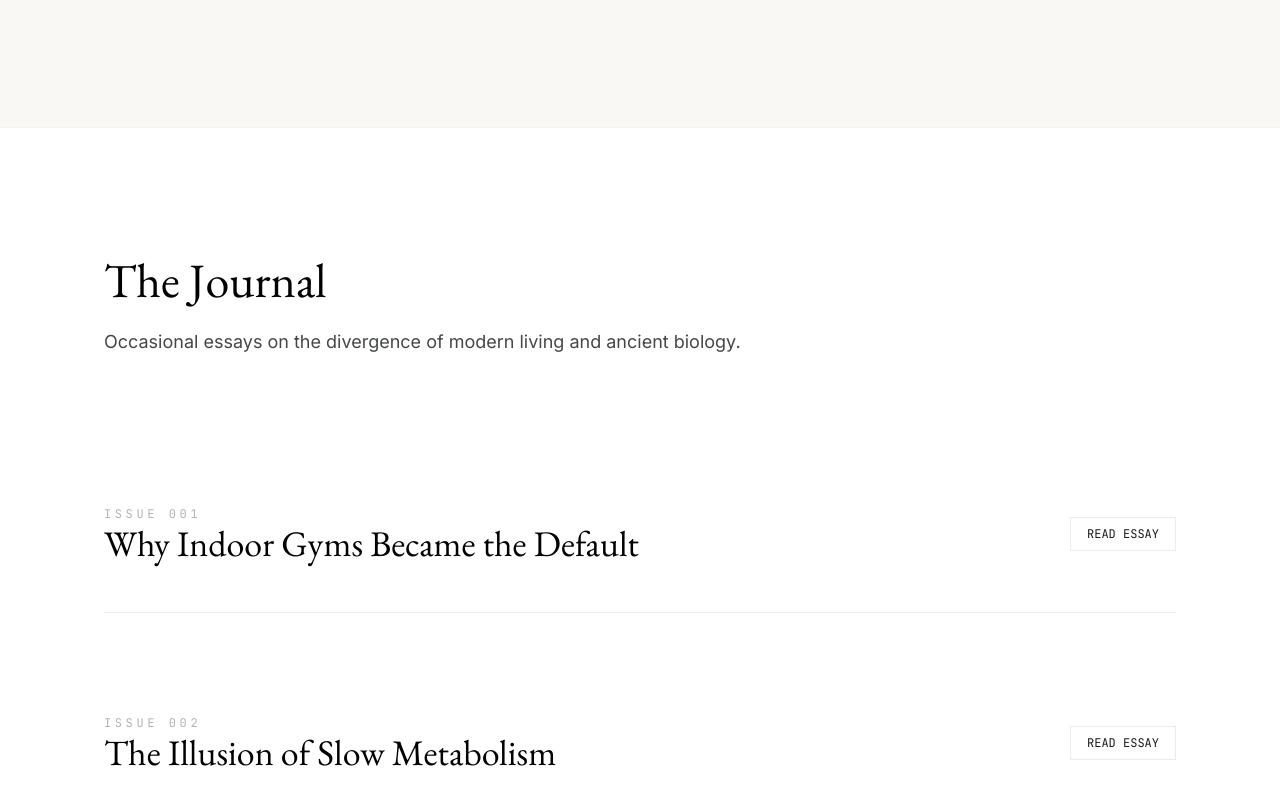
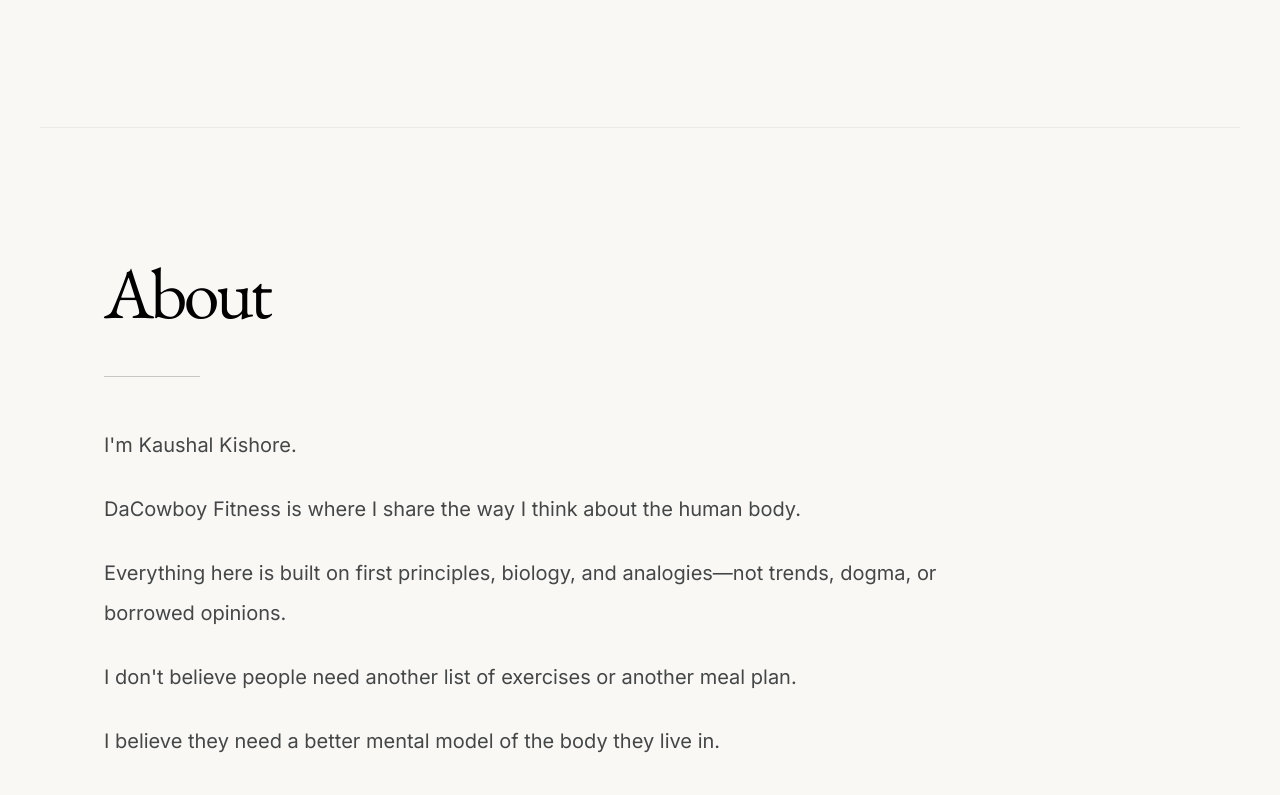
Before and after one commit to KishoreKaushal/dacowboyfitness, a Vue app: page / in a window 1280 px wide. Shown: the part 2544-3339 px from the top of the page. Built offline with nearby package versions, Linux system fonts and the light colour scheme; no server answers.

Commit message:
removed journal ui from main page

```diff
--- a/src/views/HomeView.vue
+++ b/src/views/HomeView.vue
@@ -2,7 +2,6 @@
 import HeroSection from '../components/sections/HeroSection.vue'
 import CowboyWaySection from '../components/sections/CowboyWaySection.vue'
 import CoursesSection from '../components/sections/CoursesSection.vue'
-import JournalSection from '../components/sections/JournalSection.vue'
 import AboutSection from '../components/sections/AboutSection.vue'
 import CtaSection from '../components/sections/CtaSection.vue'
 </script>
@@ -12,7 +11,6 @@ import CtaSection from '../components/sections/CtaSection.vue'
     <HeroSection />
     <CowboyWaySection />
     <CoursesSection />
-    <JournalSection />
     <AboutSection />
     <CtaSection />
   </div>
```
